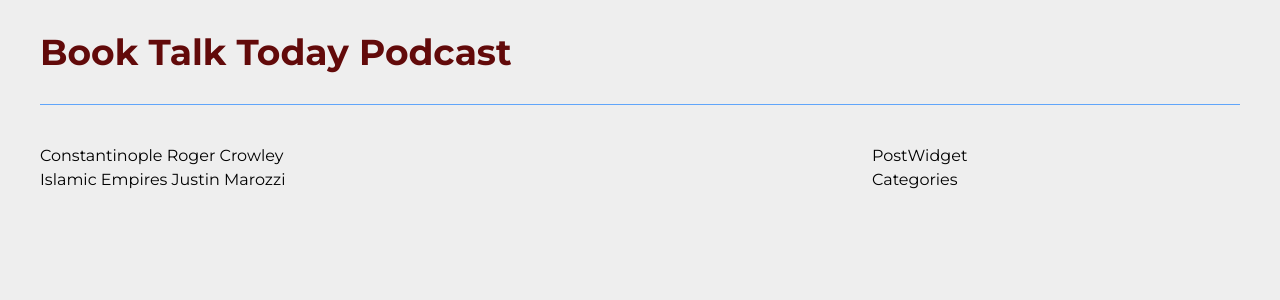
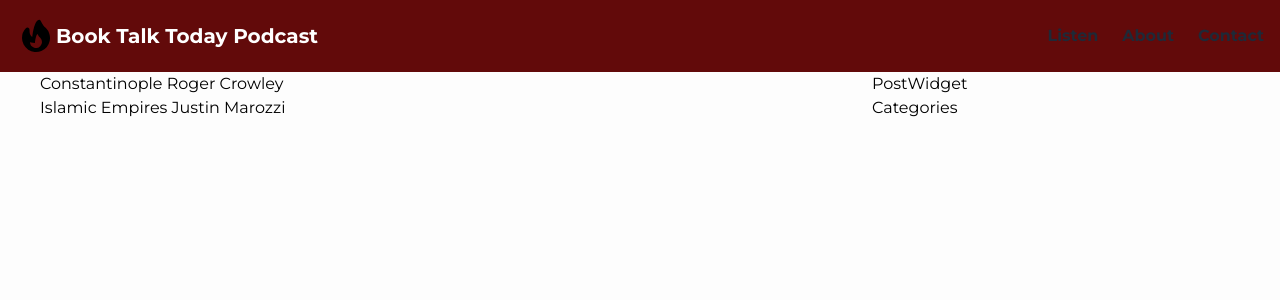
Before and after one commit to aunabdi1993/booktalktoday, a Next.js app: page / in a window 1280 px wide. Shown: the top 300 px of the page. Built offline with nearby package versions, Linux system fonts and the light colour scheme.

Commit message:
added navbar with styles and dropdown from css

```diff
--- a/components/Header.jsx
+++ b/components/Header.jsx
@@ -1,36 +1,53 @@
-import React, { useContext } from "react";
-
+import React, { useContext, useState } from "react";
 
 import Link from "next/link";
 
-const categories = [
-  { name: "Podcast", slug: "New" },
-  { name: "Podcast", slug: "New" },
-];
-
 const Header = () => {
+  const [menuOpen, setMenuOpen] = useState(false);
   return (
-    <div className="container mx-auto px-10 mb-8">
-      <div className="border-b w-full inline-block border-blue-400 py-8">
-        <div className="md:float-left block">
-          <Link href="/" passHref>
-            <span className="cursor-pointer font-bold text-btt text-4xl">
-              Book Talk Today Podcast
-            </span>
-          </Link>
-        </div>
-        <div className="hidden md:float-left md:contents">
-          {categories.map((category) => {
-            <Link key={category.slug} href={`/category/${category.slug}`} passHref>
-              <span className="text-white">
-                {category.name}
-              </span>
-            </Link>;
-          })}
-        </div>
-      </div>
+    <div className="bg-btt">
+      <Navbar menuOpen={menuOpen} setMenuOpen={setMenuOpen} />
+      {menuOpen &&
+        <MobileMenu>
+          {navLinks}
+        </MobileMenu>}
     </div>
   );
 };
 
 export default Header;
+
+const pages = ['Listen', 'About', 'Contact'];
+const navLinks = pages.map(page => <a key={page} className="no-underline text-gray-800 font-semibold hover:text-gray-600" href={`#${page}`}>{page}</a>);
+
+const Navbar = ({ menuOpen, setMenuOpen }) => (
+  <div className="flex items-center justify-between p-4">
+    <div className="flex items-center">
+      <FireSvg />
+      <a href="#home" className="text-xl font-bold no-underline text-white hover:text-gray-200">Book Talk Today Podcast</a>
+    </div>
+    <nav className="hidden md:block space-x-6">
+      {navLinks}
+    </nav>
+    <button type="button" aria-label="Toggle mobile menu" onClick={() => setMenuOpen(!menuOpen)} className="rounded md:hidden focus:outline-none focus:ring focus:ring-gray-500 focus:ring-opacity-50"><MenuAlt4Svg menuOpen={menuOpen} /></button>
+  </div>
+);
+
+const MobileMenu = ({ children }) => (
+  <nav className="p-4 flex flex-col space-y-3 md:hidden">
+    {children}
+  </nav>
+);
+
+
+const FireSvg = () => (
+  <svg xmlns="http://www.w3.org/2000/svg" className="h-10 w-10" viewBox="0 0 20 20" fill="currentColor">
+    <path fillRule="evenodd" d="M12.395 2.553a1 1 0 00-1.45-.385c-.345.23-.614.558-.822.88-.214.33-.403.713-.57 1.116-.334.804-.614 1.768-.84 2.734a31.365 31.365 0 00-.613 3.58 2.64 2.64 0 01-.945-1.067c-.328-.68-.398-1.534-.398-2.654A1 1 0 005.05 6.05 6.981 6.981 0 003 11a7 7 0 1011.95-4.95c-.592-.591-.98-.985-1.348-1.467-.363-.476-.724-1.063-1.207-2.03zM12.12 15.12A3 3 0 017 13s.879.5 2.5.5c0-1 .5-4 1.25-4.5.5 1 .786 1.293 1.371 1.879A2.99 2.99 0 0113 13a2.99 2.99 0 01-.879 2.121z" clipRule="evenodd" />
+  </svg>
+);
+
+const MenuAlt4Svg = ({ menuOpen }) => (
+  <svg xmlns="http://www.w3.org/2000/svg" className={`transition duration-100 ease h-8 w-8 ${menuOpen ? 'transform rotate-90' : ''}`} viewBox="0 0 20 20" fill="currentColor">
+    <path fillRule="evenodd" d="M3 7a1 1 0 011-1h12a1 1 0 110 2H4a1 1 0 01-1-1zM3 13a1 1 0 011-1h12a1 1 0 110 2H4a1 1 0 01-1-1z" clipRule="evenodd" />
+  </svg>
+);
--- a/package.json
+++ b/package.json
@@ -7,6 +7,7 @@
     "lint": "next lint"
   },
   "dependencies": {
+    "@headlessui/react": "^1.5.0",
     "graphql": "^16.3.0",
     "graphql-request": "^4.1.0",
     "html-react-parser": "^1.4.8",
--- a/styles/globals.scss
+++ b/styles/globals.scss
@@ -16,7 +16,7 @@ body {
     height: 100vh;
     //background: linear-gradient(to right bottom, #6d327c, #485DA6, #00a1ba, #01b18e, #32b37b);
     // background: #D3D3D3;
-    background-color: #eeeeee;
+    background-color: #fdfdfd;
     position: fixed;
     left: 0;
     top: 0;
```
Also changed, not shown: 1 other file (tests, documents, lock files or other folders).
